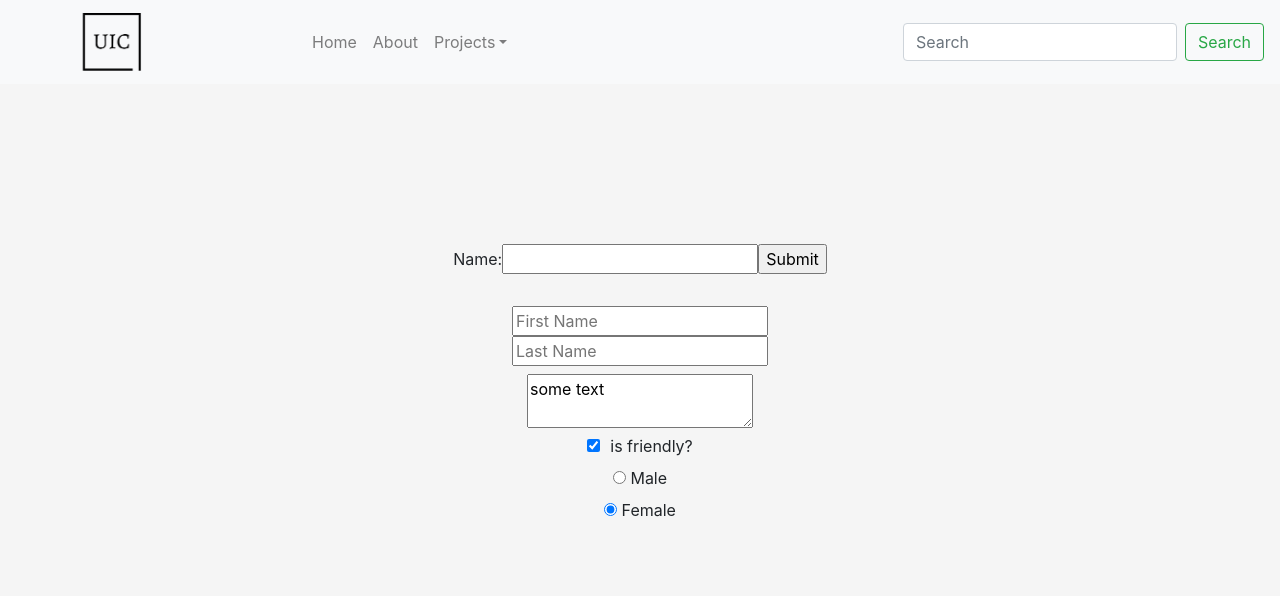
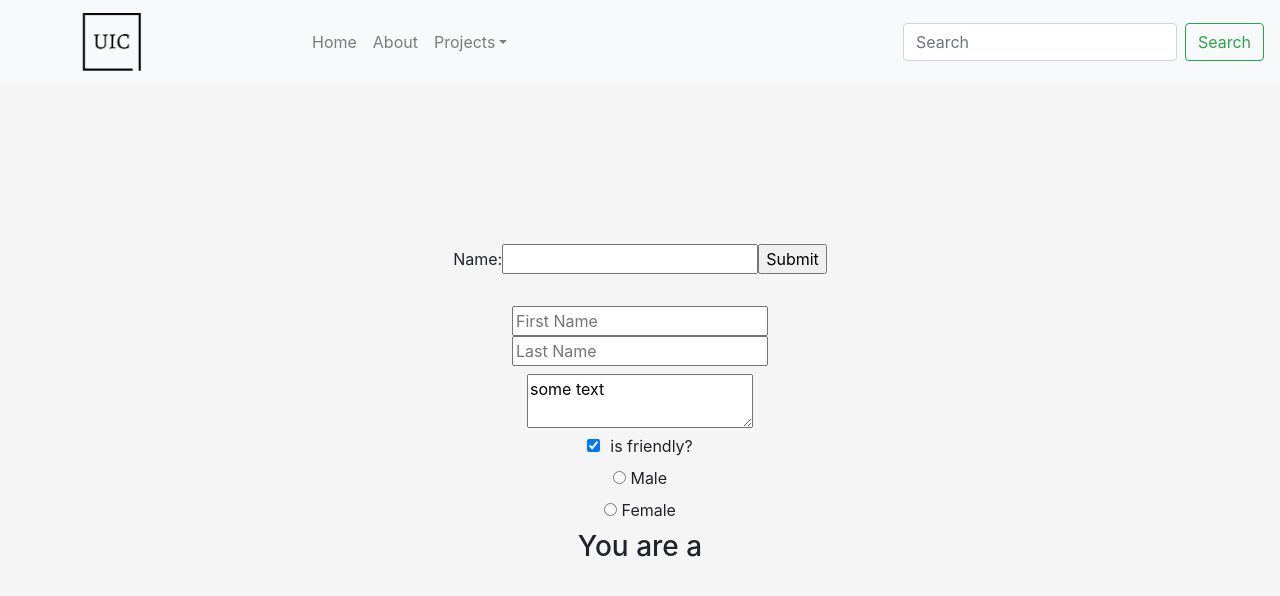
Before and after one commit to Fredrik93/react_tutorial, a React (Create React App) app: page /form in a window 1280 px wide. Shown: the top 596 px of the page. Built offline with nearby package versions, Linux system fonts and the light colour scheme.

Commit message:
add test for radiobtn

```diff
--- a/src/Components/Forms.js
+++ b/src/Components/Forms.js
@@ -8,7 +8,8 @@ class Forms extends React.Component {
             value: '',
             firstName: "",
             lastName: "",
-            isFriendly: true
+            isFriendly: true,
+            gender: ""
         }
         this.handleCounter = this.handleCounter.bind(this)
         this.handleChange = this.handleChange.bind(this)
@@ -80,6 +81,7 @@ class Forms extends React.Component {
                 <label>
                     <input
                         type="checkbox"
+                        name="isFriendly"
                         checked={this.state.isFriendly}
                         onChange={this.handleChange}
                     />is friendly?
@@ -91,7 +93,7 @@ class Forms extends React.Component {
                         type="radio"
                         name="gender"
                         value="male"
-                        checked={this.state.isFriendly}
+                        checked={this.state.gender === 'male'}
                         onChange={this.handleChange}
                     /> Male
                 </label>
@@ -101,11 +103,11 @@ class Forms extends React.Component {
                         type="radio"
                         name="gender"
                         value="female"
-                        checked={this.state.isFriendly}
+                        checked={this.state.gender === 'female'}
                         onChange={this.handleChange}
                     /> Female
                 </label>
-
+                <h3> You are a {this.state.gender}</h3>
 
             </div>)
     }
```
